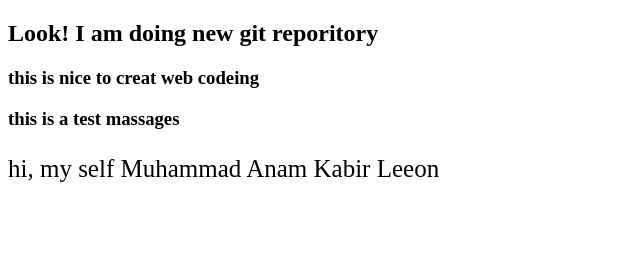
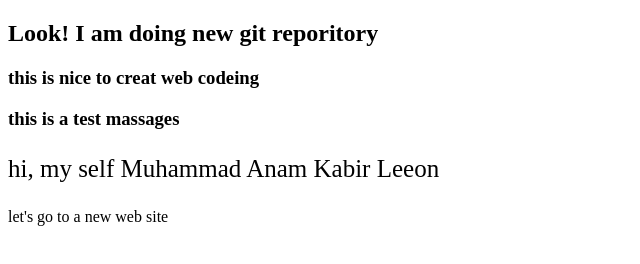
Before and after one commit to leeon9799/my-first-website2, a plain HTML site: page index.html in a window 1280 px wide. Shown: the whole page, without its empty margins (0-640 px from the left). Drawn offline with Linux system fonts and the light colour scheme.

Commit message:
new website

```diff
--- a/index.html
+++ b/index.html
@@ -19,5 +19,6 @@
         <h3>this is nice to creat web codeing</h3>
         <h3>this is a test massages</h3>
         <p id="leeon">hi, my self Muhammad Anam Kabir Leeon</p>
+        <p>let's go to a new web site</p>
 </body>
 </html>
```
